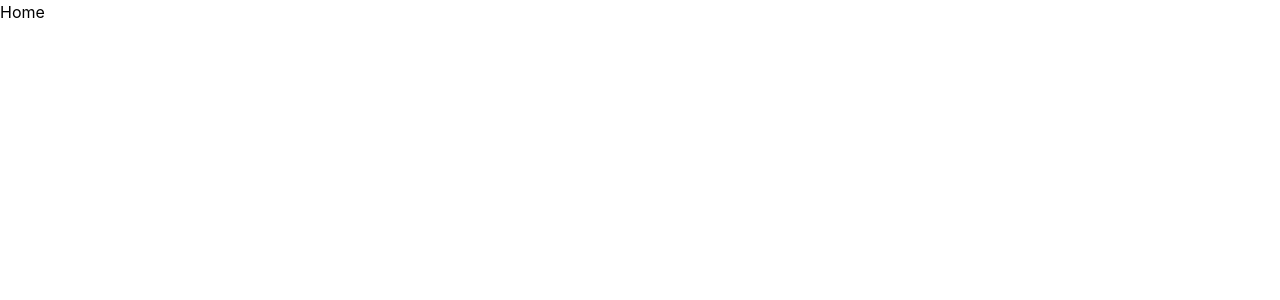
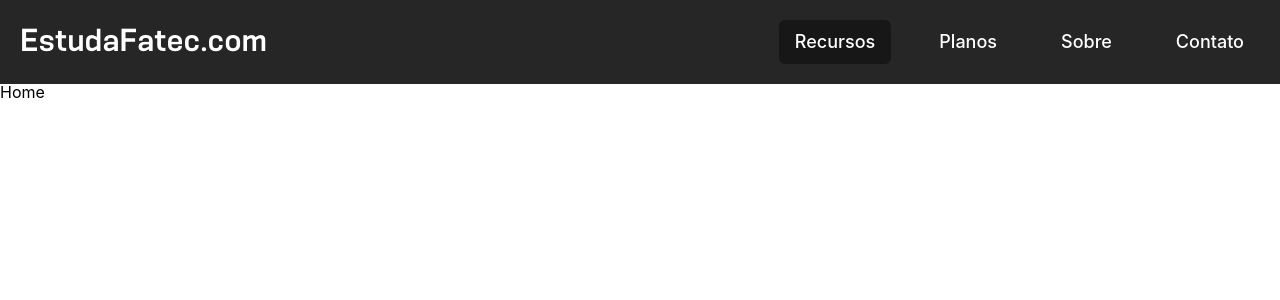
Before and after one commit to OLuizFernando/estudafatec.com, a Next.js app: page / in a window 1280 px wide. Shown: the top 300 px of the page. Built offline with nearby package versions, Linux system fonts and the light colour scheme; a web font is replaced by a local one.

Commit message:
create `Navbar` component and add it to `Home`

```diff
--- /dev/null
+++ b/components/Navbar/index.js
@@ -0,0 +1,78 @@
+import { usePathname } from "next/navigation";
+
+function Navbar() {
+  const navItems = [
+    { id: 0, text: "Recursos", href: "/" },
+    { id: 1, text: "Planos", href: "/#planos" },
+    { id: 2, text: "Sobre", href: "/#sobre" },
+    { id: 3, text: "Contato", href: "#contato" },
+  ];
+
+  const pathname = usePathname();
+
+  return (
+    <>
+      <nav className="bg-neutral-800 bg-opacity-5 fixed w-full z-20 top-0 start-0">
+        <div className="max-w-screen-xl flex flex-wrap items-center justify-between mx-auto p-5">
+          <a href="/" className="flex items-center">
+            <span className="self-center text-2xl md:text-3xl whitespace-nowrap text-white konsens font-semibold">
+              EstudaFatec.com
+            </span>
+          </a>
+          <div className="flex">
+            <button
+              data-collapse-toggle="navbar-sticky"
+              type="button"
+              className="inline-flex items-center p-2 w-10 h-10 justify-center text-sm text-white rounded-md md:hidden hover:ring hover:ring-neutral-700 focus:border focus:border-neutral-700"
+              aria-controls="navbar-sticky"
+              aria-expanded="false"
+            >
+              <span className="sr-only">Abrir menu</span>
+              <svg
+                className="w-5 h-5"
+                aria-hidden="true"
+                xmlns="http://www.w3.org/2000/svg"
+                fill="none"
+                viewBox="0 0 17 14"
+              >
+                <path
+                  stroke="currentColor"
+                  strokeLinecap="round"
+                  strokeLinejoin="round"
+                  strokeWidth="2"
+                  d="M1 1h15M1 7h15M1 13h15"
+                />
+              </svg>
+            </button>
+          </div>
+          <div
+            className="items-center justify-between hidden w-full md:flex md:w-auto md:order-1"
+            id="navbar-sticky"
+          >
+            <ul className="flex flex-col text-lg p-4 md:p-0 mt-4 font-medium border border-neutral-700 rounded-lg bg-neutral-800 md:space-x-8 rtl:space-x-reverse md:flex-row md:mt-0 md:border-0 md:bg-transparent">
+              {navItems.map((item) => (
+                <li key={item.id}>
+                  <a
+                    href={item.href}
+                    className={`
+                      block py-2 px-3 rounded-md md:py-2 md:px-4 text-white
+                      ${pathname === item.href ? "bg-neutral-900" : "hover:bg-neutral-900"}
+                    `}
+                    aria-current="page"
+                  >
+                    {item.text}
+                  </a>
+                </li>
+              ))}
+            </ul>
+          </div>
+        </div>
+      </nav>
+      <div className="h-20"></div>
+
+      <script src="https://cdn.jsdelivr.net/npm/flowbite@3.1.2/dist/flowbite.min.js"></script>
+    </>
+  );
+}
+
+export default Navbar;
--- a/pages/index.js
+++ b/pages/index.js
@@ -1,6 +1,9 @@
+import Navbar from "@/components/Navbar";
+
 function Home() {
   return (
     <>
+      <Navbar />
       <h1>Home</h1>
     </>
   );
```
Also changed, not shown: public/home/student.png (added).
